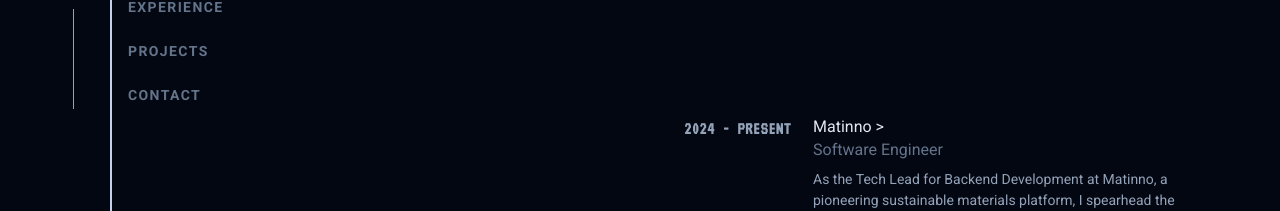
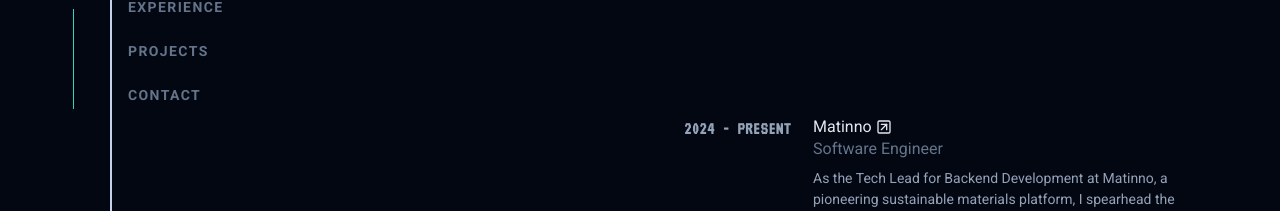
Before and after one commit to Adrianaito/portfolio-2024, a Next.js app: page / in a window 1280 px wide. Shown: the part 371-582 px from the top of the page. Built offline with nearby package versions, Linux system fonts and the light colour scheme; a web font is replaced by a local one.

Commit message:
feat(ui): Enhance interactivity and styling of Content and CardRoot components

```diff
--- a/src/app/_components/Card/Content.tsx
+++ b/src/app/_components/Card/Content.tsx
@@ -1,4 +1,5 @@
 import { cn } from "@/app/_lib/utils";
+import { ArrowUpRightSquare } from "lucide-react";
 
 type ContentProps = {
   children: React.ReactNode;
@@ -9,9 +10,6 @@ type ContentProps = {
 
 export function Content({ children, subtitle, title, link }: ContentProps) {
   return (
-    <div className="z-10 sm:col-span-6">
-      <h3 className="leading-snug text-slate-200 ">
-        <div>
     <a
       href={link}
       target="_blank"
@@ -22,23 +20,24 @@ export function Content({ children, subtitle, title, link }: ContentProps) {
         "font-common",
         "leading-tight",
         "text-slate-200",
-              "lg:group-hover:text-teal-300",
-              "group/link text-base"
+        "lg:group-hover/root:text-teal-300",
+        "group/link text-base",
+        "lg:group-hover/link:cursor-pointer"
       )}
     >
-            <span className="text-md">
+      <div className="z-10 sm:col-span-6">
+        <h3 className="leading-snug text-slate-200 lg:group-hover/root:text-teal-300">
+          <span className="text-md flex">
             {title}
-              <span className="inline-block pl-1">{">"}</span>
+            <span className="inline-block pl-1 self-center group-hover/link:self-start">
+              <ArrowUpRightSquare size={16} />
             </span>
-          </a>
-        </div>
-        <div>
+          </span>
           <div className="text-slate-500 font-common">{subtitle}</div>
-        </div>
-        <div></div>
         </h3>
         {/* <p className="mt-2 text-sm leading-normal text-slate-400">{children}</p> */}
         {children}
       </div>
+    </a>
   );
 }
--- a/src/app/_components/Card/root.tsx
+++ b/src/app/_components/Card/root.tsx
@@ -9,7 +9,7 @@ export function CardRoot({ children }: CardRootProps) {
     <div className="mb-12">
       <div
         className={cn(
-          "group",
+          "group/root",
           "relative",
           "grid",
           "pb-1",
@@ -33,9 +33,9 @@ export function CardRoot({ children }: CardRootProps) {
             "motion-reduce:transition-none",
             "lg:-inset-x-6",
             "lg:block",
-            "lg:group-hover:bg-slate-800/50",
-            "lg:group-hover:shadow-[inset_0_1px_0_0_rgba(148,163,184,0.1)]",
-            "lg:group-hover:drop-shadow-lg"
+            "lg:group-hover/root:bg-slate-800/50",
+            "lg:group-hover/root:shadow-[inset_0_1px_0_0_rgba(148,163,184,0.1)]",
+            "lg:group-hover/root:drop-shadow-lg"
           )}
         ></div>
         {children}
```
Lines whose indentation alone changed are shown as unchanged.
